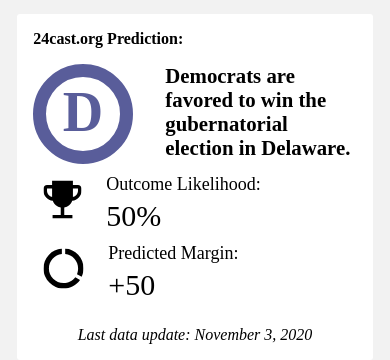
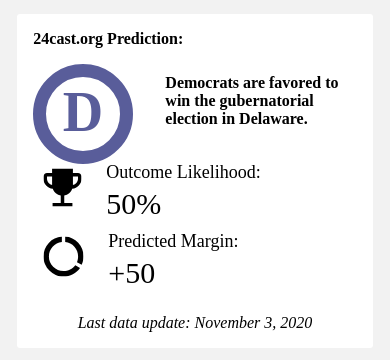
Before and after one commit to BPR-Data-Team/ElectionModel2024-site, a Next.js app: page / in a window 390 px wide. Shown: the part 437-797 px from the top of the page. Built offline with nearby package versions, Linux system fonts and the light colour scheme; no server answers; a web font is replaced by a local one.

Commit message:
refac: changed layout and font size for mobile and tablet formats

```diff
--- a/src/components/modules/PredictionModule.module.css
+++ b/src/components/modules/PredictionModule.module.css
@@ -33,6 +33,7 @@
   align-items: center;
   gap: 1rem;
   margin: 0.5rem 0;
+  margin-top: -70px;
 }
 
 .predictionInfoItem {
@@ -61,8 +62,8 @@
 
 .mainPrediction {
   display: flex;
-  justify-content: left;
-  align-items: flex-start;
+  justify-content: center;
+  align-items: center;
   gap: 2rem;
 }
 
@@ -76,15 +77,26 @@
 .mainPredictionText {
   font-size: 1.625rem;
   font-weight: 600;
+  align-self: center;
+  margin-top: 16px;
 }
 /* Outcome Likelihood and Predicted Margin, TODO: Format for small and medium */
 .predictionInfo {
   display: flex;
-  justify-content: space-around;
+  justify-content: center;
   align-items: center;
   gap: 1rem;
   margin: 0.5rem 0;
   margin-top: 20px;
+}
+
+.predictionInfoItemIcon {
+  align-self: center;
+}
+
+.predictionInfoItemText {
+  align-self: center;
+  justify-content: center;
 }
 
 .predictionInfoItem {
@@ -128,15 +140,17 @@
 }
 
 .mainPredictionText {
-  font-size: 1.3rem;
+  margin-top: 10px;
+  font-size: 16px;
   font-weight: 600;
+  align-self: center;
 }
 /* Outcome Likelihood and Predicted Margin, TODO: Format for small and medium */
 .predictionInfo {
   display: flex;
   gap: 1rem;
   margin: 0.5rem 0;
-  margin-top: -50px;
+  margin-top: -30px;
   flex-direction: column;
   align-items: flex-start;
   align-self: flex-start;
```
